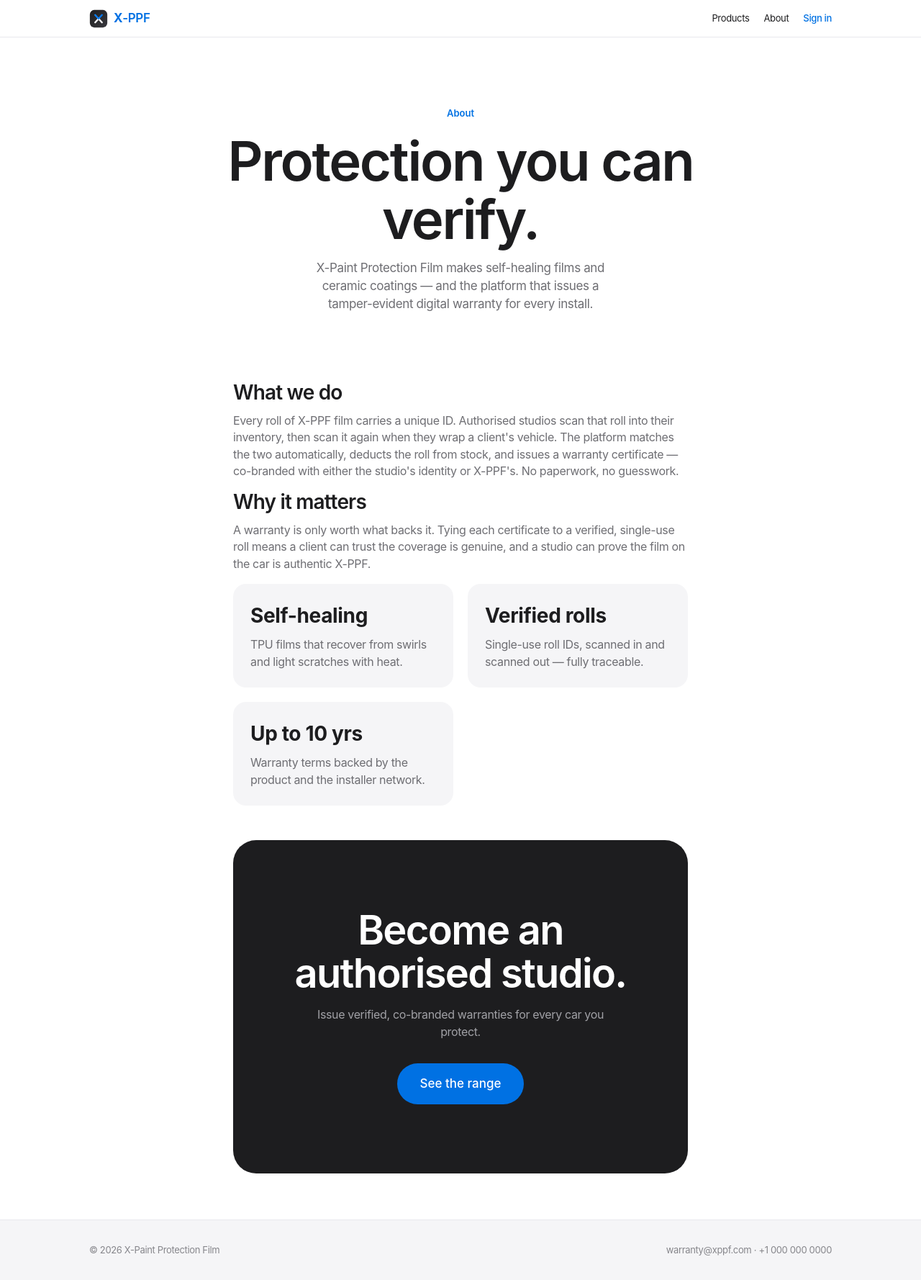
After one commit to ruthwiik8reddy/autofiera-warranty, a Flask app: page /about in a window 1280 px wide. The commit adds this page. Shown: the whole page at 72% size. Run offline with Flask 3, Linux system fonts and the light colour scheme; data comes from the database, SQL or seed files in the repository; some libraries are stand-ins or nearby versions.

Commit message:
Add public About + inventory with roll scanning, auto-verification, and password rules

```diff
--- a/app.py
+++ b/app.py
@@ -29,6 +29,7 @@ BASE_DIR = os.path.dirname(os.path.abspath(__file__))
 UPLOAD_DIR = os.path.join(BASE_DIR, "static", "uploads")
 ALLOWED_EXT = {"png", "jpg", "jpeg", "webp", "gif", "heic", "svg"}
 MAX_CONTENT_MB = 25
+MIN_PASSWORD_LEN = 8
 
 app = Flask(__name__)
 app.config["SECRET_KEY"] = os.environ.get("SECRET_KEY", "change-me-in-production")
@@ -46,6 +47,7 @@ def inject_globals():
         "current_user": _current_user(),
         "current_role": session.get("role"),
         "year": datetime.utcnow().year,
+        "min_pw": MIN_PASSWORD_LEN,
         "brand": {
             "name": "X-Paint Protection Film",
             "short": "X-PPF",
@@ -113,6 +115,11 @@ def _save_many(file_field):
 @app.route("/")
 def index():
     return render_template("index.html", products=db.list_products())
+
+
+@app.route("/about")
+def about():
+    return render_template("about.html", products=db.list_products())
 
 
 @app.route("/login", methods=["GET", "POST"])
@@ -213,7 +220,22 @@ def warranty_register():
             "brand_choice": brand_choice,
         }
         wid = db.create_warranty(data, parts, images)
-        flash("Warranty submitted for verification.", "success")
+        # Auto-verification: match the entered roll number against this studio's
+        # inventory. A genuine in-stock roll is deducted and the warranty is
+        # approved automatically; anything else is queued for manual review.
+        result = db.auto_verify_roll(wid)
+        if result == "verified":
+            db.approve_warranty(wid, admin_note=f"Auto-verified: roll {data['roll_id']} matched inventory.")
+            flash("Roll matched your inventory — warranty auto-verified, approved, and the roll "
+                  "was deducted from stock.", "success")
+        elif result == "reused":
+            flash("That roll is already assigned to another warranty. Sent to X-PPF for manual "
+                  "review.", "error")
+        elif result == "unknown":
+            flash("That roll isn't in your inventory yet, so it couldn't be auto-verified. "
+                  "Submitted to X-PPF for manual verification.", "info")
+        else:
+            flash("Warranty submitted for verification.", "success")
         return redirect(url_for("warranty_view", warranty_id=wid))
 
     return render_template("warranty_register.html", groups=db.CAR_PART_GROUPS,
@@ -317,15 +339,18 @@ def admin_dashboard():
 def admin_users():
     if request.method == "POST":
         email = request.form.get("email", "").strip().lower()
+        password = request.form.get("password", "")
         if db.get_user_by_email(email):
             flash("An account with that email already exists.", "error")
+        elif len(password) < MIN_PASSWORD_LEN:
+            flash(f"Password must be at least {MIN_PASSWORD_LEN} characters.", "error")
         else:
             role = "admin" if request.form.get("role") == "admin" else "studio"
             logo = _save_one("logo")
             db.create_user(
                 name=request.form.get("name", "").strip(), email=email,
                 phone=request.form.get("phone", "").strip(),
-                password=request.form.get("password", ""), role=role,
+                password=password, role=role,
                 studio_name=request.form.get("studio_name", "").strip() or None,
                 studio_logo=logo,
             )
@@ -346,6 +371,7 @@ def admin_warranties():
 @admin_required
 def admin_approve(warranty_id):
     db.approve_warranty(warranty_id, admin_note=request.form.get("admin_note", "").strip())
+    db.auto_verify_roll(warranty_id)  # deduct the roll from stock if it's there
     flash(f"Warranty #{warranty_id} approved — certificate issued.", "success")
     return redirect(request.referrer or url_for("admin_warranties"))
 
@@ -354,6 +380,7 @@ def admin_approve(warranty_id):
 @admin_required
 def admin_reject(warranty_id):
     db.reject_warranty(warranty_id, admin_note=request.form.get("admin_note", "").strip())
+    db.release_roll_for_warranty(warranty_id)  # return any deducted roll to stock
     flash(f"Warranty #{warranty_id} rejected.", "info")
     return redirect(request.referrer or url_for("admin_warranties"))
 
@@ -418,6 +445,37 @@ def admin_product_toggle(product_id):
 # --------------------------------------------------------------------------- #
 # Uploaded files
 # --------------------------------------------------------------------------- #
+# --------------------------------------------------------------------------- #
+# Inventory (film rolls) — scan in, track, assign
+# --------------------------------------------------------------------------- #
+@app.route("/inventory", methods=["GET", "POST"])
+@login_required
+def inventory():
+    if request.method == "POST":
+        length = request.form.get("length_m", "").strip()
+        _id, err = db.add_roll(
+            owner_id=session["user_id"],
+            roll_id=request.form.get("roll_id", ""),
+            product_name=request.form.get("product_name", "").strip() or None,
+            length_m=float(length) if length else None,
+            note=request.form.get("note", "").strip() or None,
+        )
+        flash(err or "Roll added to inventory.", "error" if err else "success")
+        return redirect(url_for("inventory"))
+    return render_template("inventory.html",
+                           rolls=db.list_inventory(owner_id=session["user_id"]),
+                           counts=db.inventory_counts(owner_id=session["user_id"]),
+                           products=db.list_products())
+
+
+@app.route("/admin/inventory")
+@admin_required
+def admin_inventory():
+    return render_template("admin_inventory.html",
+                           rolls=db.list_inventory(),
+                           counts=db.inventory_counts())
+
+
 @app.route("/uploads/<path:filename>")
 @login_required
 def uploads(filename):
--- a/static/css/app.css
+++ b/static/css/app.css
@@ -237,3 +237,25 @@ footer.site{border-top:1px solid var(--border-subtle);padding:var(--s8) 0;color:
   body{background:#fff}.page{padding:0}
   .cert{border:none;box-shadow:none;max-width:100%}
 }
+
+/* Scanner modal */
+.scan-modal{position:fixed;inset:0;z-index:200;background:rgba(0,0,0,.55);
+  display:flex;align-items:center;justify-content:center;padding:var(--s5)}
+.scan-modal[hidden]{display:none}
+.scan-card{background:#fff;border-radius:var(--r-xl);padding:var(--s6);width:100%;max-width:440px;box-shadow:var(--sh-xl)}
+.scan-card #reader{width:100%;border-radius:var(--r-md);overflow:hidden;background:var(--bg-subtle)}
+.scan-card #reader video{border-radius:var(--r-md)}
+
+/* Scan-enabled input pairing */
+.scan-row{display:flex;gap:var(--s2);align-items:stretch}
+.scan-row input{flex:1}
+.btn-scan{flex:0 0 auto;background:var(--bg-ink);color:#fff;border-radius:var(--r-md);
+  padding:0 var(--s4);display:inline-flex;align-items:center;gap:var(--s2);cursor:pointer;
+  border:none;font-family:var(--font);font-size:var(--fs-sm);font-weight:var(--w-medium);
+  transition:transform var(--t-fast) var(--ease)}
+.btn-scan:hover{transform:translateY(-1px)}
+.btn-scan svg{width:16px;height:16px}
+
+/* Roll status dots reuse badge classes; in_stock => ok, assigned => info, depleted => err */
+.b-in_stock{background:var(--ok-soft);color:var(--ok)}
+.b-depleted{background:var(--err-soft);color:var(--err)}
--- /dev/null
+++ b/templates/about.html
@@ -0,0 +1,42 @@
+{% extends "base.html" %}
+{% block title %}About — X-Paint Protection Film{% endblock %}
+{% block content %}
+<section class="hero container">
+  <p class="eyebrow reveal">About</p>
+  <h1 class="reveal">Protection you can verify.</h1>
+  <p class="sub reveal">X-Paint Protection Film makes self-healing films and ceramic coatings —
+    and the platform that issues a tamper-evident digital warranty for every install.</p>
+</section>
+
+<section class="container narrow" style="padding-bottom:var(--s16)">
+  <div class="stack" style="gap:var(--s8)">
+    <div class="reveal">
+      <h2 style="font-size:var(--fs-xl);margin-bottom:var(--s3)">What we do</h2>
+      <p class="secondary">Every roll of X-PPF film carries a unique ID. Authorised studios scan that
+        roll into their inventory, then scan it again when they wrap a client's vehicle. The platform
+        matches the two automatically, deducts the roll from stock, and issues a warranty certificate —
+        co-branded with either the studio's identity or X-PPF's. No paperwork, no guesswork.</p>
+    </div>
+    <div class="reveal">
+      <h2 style="font-size:var(--fs-xl);margin-bottom:var(--s3)">Why it matters</h2>
+      <p class="secondary">A warranty is only worth what backs it. Tying each certificate to a verified,
+        single-use roll means a client can trust the coverage is genuine, and a studio can prove the
+        film on the car is authentic X-PPF.</p>
+    </div>
+    <div class="grid g3 reveal">
+      <div class="card-soft card"><div class="kpi-inline"><b style="font-size:var(--fs-xl)">Self-healing</b></div>
+        <p class="secondary" style="margin-top:var(--s2)">TPU films that recover from swirls and light scratches with heat.</p></div>
+      <div class="card-soft card"><b style="font-size:var(--fs-xl)">Verified rolls</b>
+        <p class="secondary" style="margin-top:var(--s2)">Single-use roll IDs, scanned in and scanned out — fully traceable.</p></div>
+      <div class="card-soft card"><b style="font-size:var(--fs-xl)">Up to 10 yrs</b>
+        <p class="secondary" style="margin-top:var(--s2)">Warranty terms backed by the product and the installer network.</p></div>
+    </div>
+  </div>
+
+  <div class="hero-ink reveal" style="margin-top:var(--s12)">
+    <h2>Become an authorised studio.</h2>
+    <p>Issue verified, co-branded warranties for every car you protect.</p>
+    <a href="{{ url_for('products') }}" class="btn btn-primary btn-lg">See the range</a>
+  </div>
+</section>
+{% endblock %}
--- a/templates/admin_dashboard.html
+++ b/templates/admin_dashboard.html
@@ -9,6 +9,8 @@
     <a href="{{ url_for('admin_warranties', status='approved') }}" class="kpi"><div class="num">{{ counts['approved_warranties'] }}</div><div class="label">Approved</div></a>
     <a href="{{ url_for('admin_orders') }}" class="kpi"><div class="num">{{ counts['open_orders'] }}</div><div class="label">Open work orders</div></a>
     <a href="{{ url_for('admin_claims') }}" class="kpi"><div class="num">{{ counts['open_claims'] }}</div><div class="label">Open claims</div></a>
+    <a href="{{ url_for('admin_inventory') }}" class="kpi"><div class="num">{{ counts['rolls_in_stock'] }}</div><div class="label">Rolls in stock</div></a>
+    <a href="{{ url_for('admin_inventory') }}" class="kpi"><div class="num">{{ counts['rolls_assigned'] }}</div><div class="label">Rolls assigned</div></a>
   </div>
 
   <div class="page-head row between"><h2>Pending verifications</h2><a href="{{ url_for('admin_warranties') }}" class="link-arrow">All ›</a></div>
--- a/templates/admin_users.html
+++ b/templates/admin_users.html
@@ -18,7 +18,9 @@
           <div class="frow">
             <div class="field"><label>Role <span class="req">*</span></label>
               <select name="role"><option value="studio">Studio (user)</option><option value="admin">Admin</option></select></div>
-            <div class="field"><label>Temporary password <span class="req">*</span></label><input type="text" name="password" required></div>
+            <div class="field"><label>Temporary password <span class="req">*</span></label>
+              <input type="text" name="password" required minlength="{{ min_pw }}">
+              <p class="hint">At least {{ min_pw }} characters.</p></div>
           </div>
           <div class="field"><label>Studio name</label><input type="text" name="studio_name" placeholder="For studio accounts"></div>
           <div class="field"><label>Studio logo</label><input type="file" name="logo" accept="image/*">
--- a/templates/base.html
+++ b/templates/base.html
@@ -19,11 +19,13 @@
       </a>
       <div class="nav-links">
         <a href="{{ url_for('products') }}">Products</a>
+        <a href="{{ url_for('about') }}">About</a>
         {% if current_user %}
           {% if current_role == 'admin' %}
             <a href="{{ url_for('admin_dashboard') }}">Overview</a>
             <a href="{{ url_for('admin_users') }}">Accounts</a>
             <a href="{{ url_for('admin_warranties') }}">Warranties</a>
+            <a href="{{ url_for('admin_inventory') }}">Inventory</a>
             <a href="{{ url_for('admin_orders') }}">Work Orders</a>
             <a href="{{ url_for('admin_claims') }}">Claims</a>
             <a href="{{ url_for('admin_products') }}">Catalog</a>
@@ -31,6 +33,7 @@
             <a href="{{ url_for('studio_dashboard') }}">Dashboard</a>
             <a href="{{ url_for('warranty_register') }}">Register</a>
             <a href="{{ url_for('my_warranties') }}">Warranties</a>
+            <a href="{{ url_for('inventory') }}">Inventory</a>
             <a href="{{ url_for('studio_profile') }}">Studio</a>
           {% endif %}
           <a href="{{ url_for('logout') }}">Sign out</a>
@@ -58,6 +61,20 @@
       <span>{{ brand.email }} · {{ brand.phone }}</span>
     </div>
   </footer>
+
+  <!-- Camera scanner (roll barcodes / QR) -->
+  <div id="scanModal" class="scan-modal no-print" hidden>
+    <div class="scan-card">
+      <div class="row between" style="margin-bottom:var(--s4)">
+        <h3>Scan roll ID</h3>
+        <button type="button" id="scanClose" class="btn btn-ghost btn-sm">Close</button>
+      </div>
+      <div id="reader"></div>
+      <p class="hint" style="margin-top:var(--s3)">Point the camera at the roll's barcode or QR code.
+        The camera needs a secure context — it works on <b>localhost</b> or over HTTPS.</p>
+    </div>
+  </div>
+  <script src="https://unpkg.com/html5-qrcode@2.3.8/html5-qrcode.min.js"></script>
 
   <script>
     // Scroll reveal
@@ -99,6 +116,32 @@
         o.classList.toggle('on', o.querySelector('input').checked); }); }
       opts.forEach(function(i){ i.addEventListener('change', sync); }); sync();
     })();
+
+    // Camera scanner — fills a target input with the decoded roll code
+    (function(){
+      var scanner = null, targetEl = null;
+      var modal = document.getElementById('scanModal');
+      window.openScanner = function(targetId){
+        targetEl = document.getElementById(targetId);
+        if(!targetEl) return;
+        if (typeof Html5Qrcode === 'undefined'){
+          alert('The scanner library could not load. Enter the roll ID manually.'); return;
+        }
+        modal.hidden = false;
+        scanner = new Html5Qrcode("reader");
+        scanner.start({ facingMode: "environment" }, { fps: 10, qrbox: { width: 260, height: 170 } },
+          function(text){ targetEl.value = (text||'').trim();
+            targetEl.dispatchEvent(new Event('input', {bubbles:true})); closeScanner(); },
+          function(){}
+        ).catch(function(e){ alert('Could not start the camera: ' + e + '\nEnter the roll ID manually.'); closeScanner(); });
+      };
+      function closeScanner(){
+        if(scanner){ scanner.stop().then(function(){ scanner.clear(); scanner=null; }).catch(function(){ scanner=null; }); }
+        modal.hidden = true;
+      }
+      window.closeScanner = closeScanner;
+      document.getElementById('scanClose').addEventListener('click', closeScanner);
+    })();
   </script>
 </body>
 </html>
```
Also changed, not shown: db.py (+140 -0 lines), templates/admin_inventory.html (added, +29 -0 lines), templates/inventory.html (added, +58 -0 lines), templates/warranty_register.html (+9 -2 lines).
